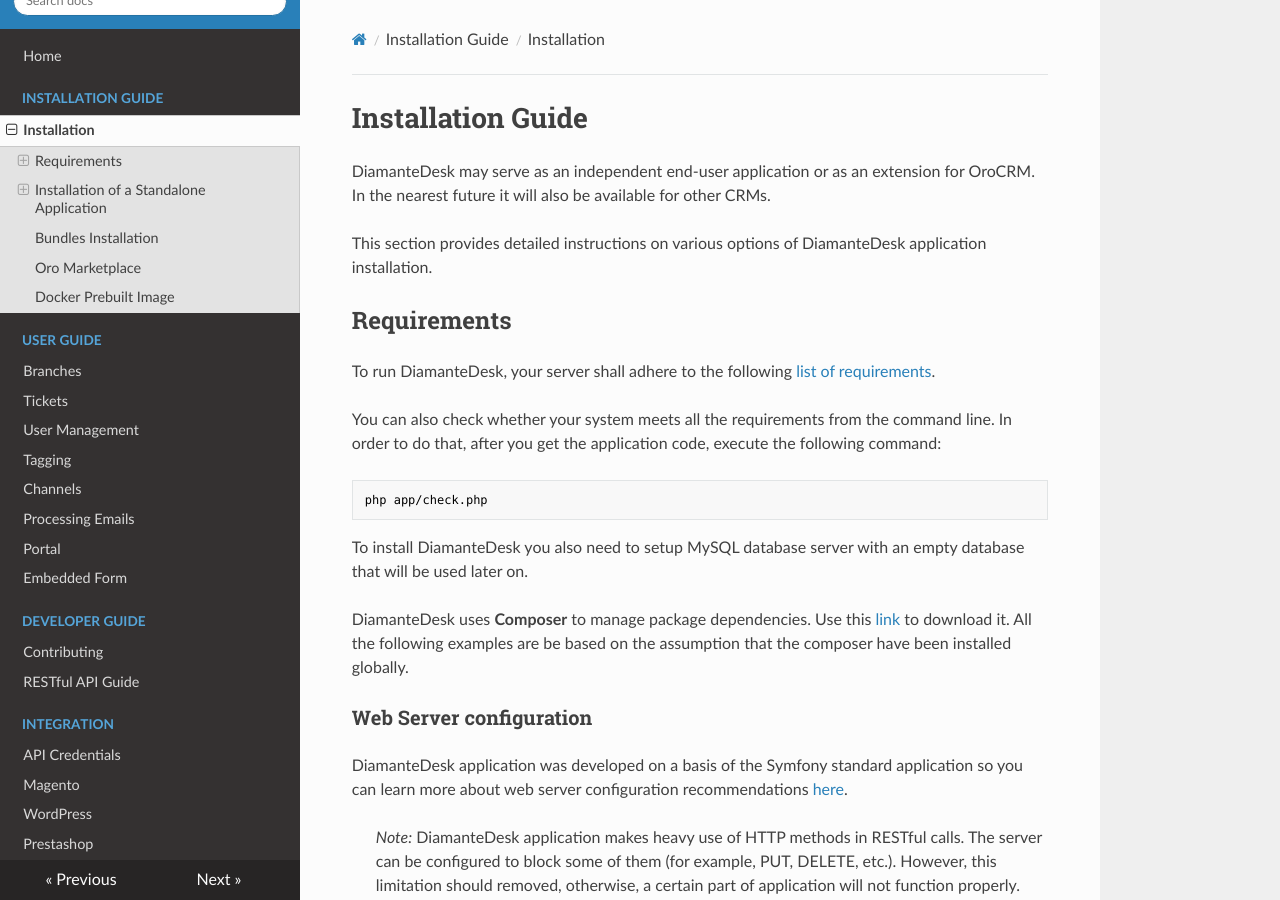
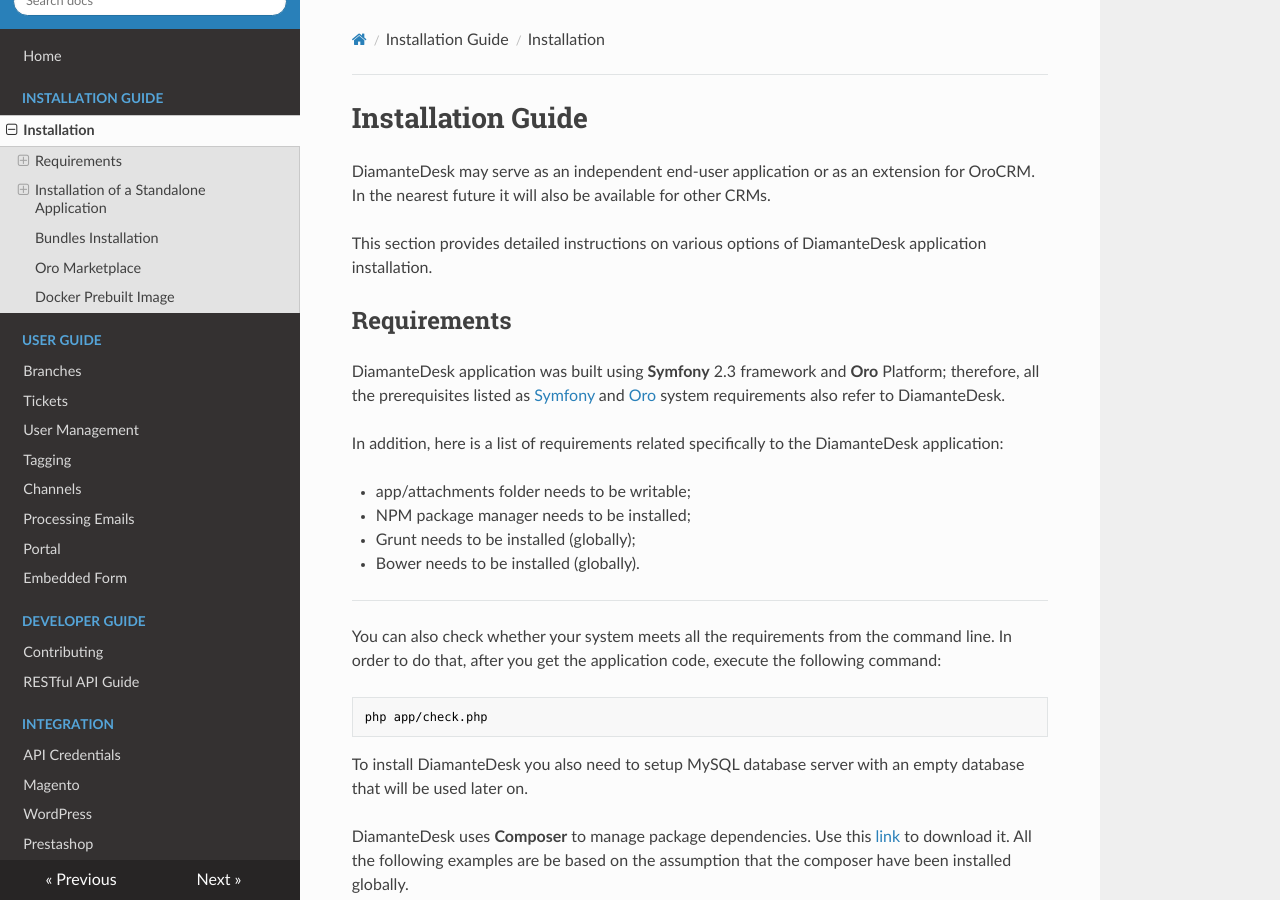
Before and after one commit to eltrino/diamantedesk-documentation, an MkDocs documentation site: the page built from docs/installation-guide/installation.md, in a window 1280 px wide and 900 px high. Built offline with MkDocs 1.6.1, drawn with Linux system fonts in a browser that asks for light colours; nearby versions of some CDN libraries; old or Windows-style settings are respelled for this version of MkDocs.

Commit message:
Requirements

```diff
--- a/docs/installation-guide/installation.md
+++ b/docs/installation-guide/installation.md
@@ -6,7 +6,16 @@
 
 ##Requirements
 
-To run DiamanteDesk, your server shall adhere to the following [list of requirements](!!!!!!!!!!!!!!!).
+DiamanteDesk application was built using **Symfony** 2.3 framework and **Oro** Platform; therefore, all the prerequisites listed as [Symfony](http://symfony.com/doc/2.3/reference/requirements.html) and [Oro](http://www.orocrm.com/documentation/index/current/system-requirements) system requirements also refer to DiamanteDesk.
+
+In addition, here is a list of requirements related specifically to the DiamanteDesk application:
+
+* app/attachments folder needs to be writable;
+* NPM package manager needs to be installed;
+* Grunt needs to be installed (globally);
+* Bower needs to be installed (globally).
+
+_____
 
 You can also check whether your system meets all the requirements from the command line. In order to do that, after you get the application code, execute the following command:
 
```
